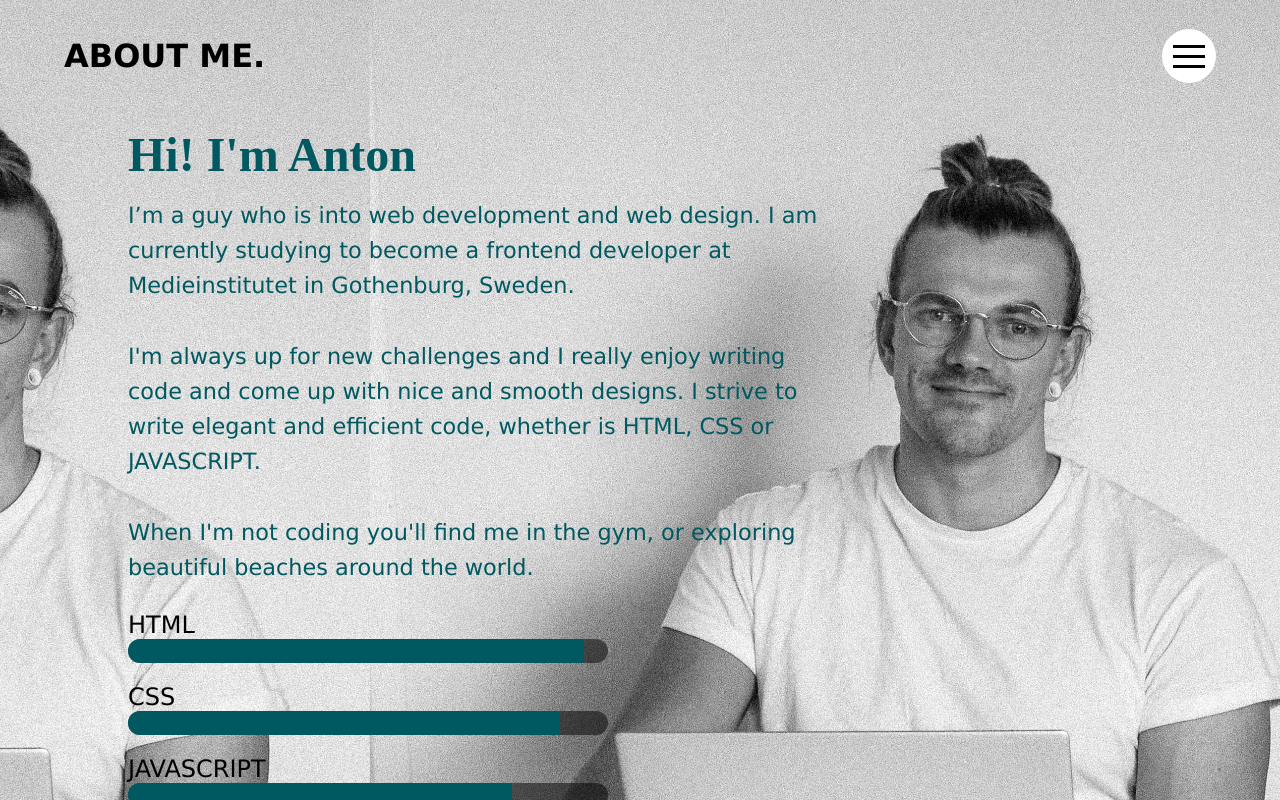
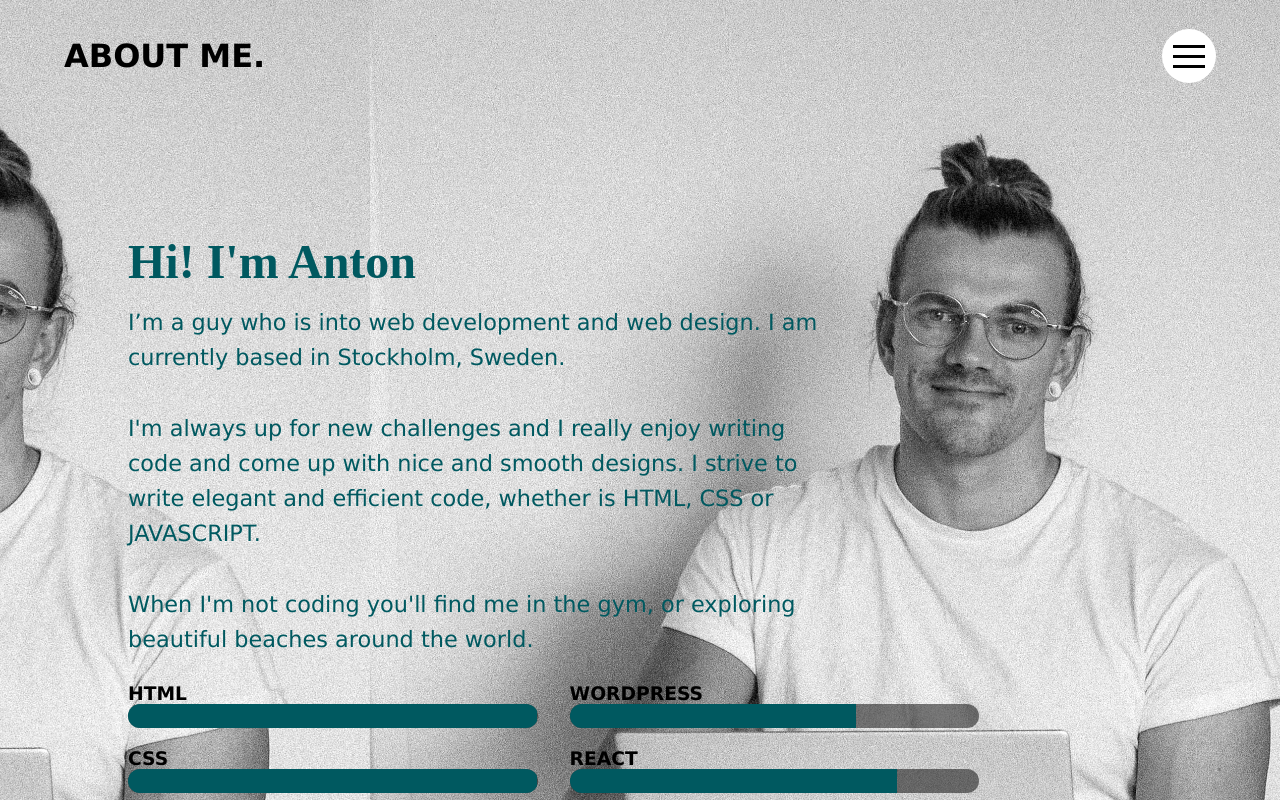
Before and after one commit to antonmaenpaa/react-portfolio, a React (Create React App) app: page /about in a window 1280 px wide. Built offline with nearby package versions, Linux system fonts and the light colour scheme; a web font is replaced by a local one.

Commit message:
about me update

```diff
--- a/src/pages/About.js
+++ b/src/pages/About.js
@@ -46,6 +46,9 @@
         ".typescript",
         ".next",
         ".node",
+        ".jquery",
+        ".wordpress",
+        ".php",
       ],
       1,
       {
@@ -76,8 +79,7 @@
                 <h2 className="content">Hi! I'm Anton</h2>
                 <p className="about-paragraph" id="mobile-about-p">
                   I’m a guy who is into web development and web design. I am
-                  currently studying to become a frontend developer at
-                  Medieinstitutet in Gothenburg, Sweden. <br />
+                  currently based in Stockholm, Sweden. <br />
                   <br />
                   I'm always up for new challenges and I really enjoy writing
                   code and come up with nice and smooth designs. I strive to
@@ -89,6 +91,7 @@
                 </p>
               </div>
               <div className="skills">
+                <div className="flex column">
                   <li>
                     <h3>HTML</h3>
                     <span className="bar">
@@ -107,6 +110,29 @@
                     <h3>JAVASCRIPT</h3>
                     <span className="bar">
                       <span className="javascript"></span>
+                    </span>
+                  </li>
+
+                  <li>
+                    <h3>JQUERY</h3>
+                    <span className="bar">
+                      <span className="jquery"></span>
+                    </span>
+                  </li>
+
+                  <li>
+                    <h3>PHP</h3>
+                    <span className="bar">
+                      <span className="php"></span>
+                    </span>
+                  </li>
+                </div>
+
+                <div className="flex column">
+                  <li>
+                    <h3>WORDPRESS</h3>
+                    <span className="bar">
+                      <span className="wordpress"></span>
                     </span>
                   </li>
 
@@ -137,6 +163,7 @@
                   </li>
                 </div>
               </div>
+            </div>
             {/* <div className="absolute" id="absolute">
               <img src={me} className="me-img" alt="Anton frontend developer"/>
 
--- a/src/projectsList.js
+++ b/src/projectsList.js
@@ -1,6 +1,4 @@
 import triabygg from './images/triabygg.jpg'
-import numberGuesser from './images/number-guesser.jpg'
-import pearwagon from './images/pearwagon.png'
 
 export const projects = [
     {
@@ -9,19 +7,5 @@
         id: '1',
         href: "https://triabygg.fi",
         img: triabygg,
-    },
-    {
-        title: 'Number-guesser game',
-        description: 'School project',
-        id: '1',
-        href: "https://antonmaenpaa.github.io/quiz-app/login.html",
-        img: numberGuesser,
-    },
-    {
-        title: 'Pear Wagon desktop game',
-        description: 'This is a school Project. The task was to create a game using canvas. Go try it out, can you beat my highscore of 2300 ?',
-        id: '1',
-        href: "https://pear-wagon.netlify.app/",
-        img: pearwagon,
     }
 ]
--- a/src/style/about.css
+++ b/src/style/about.css
@@ -49,17 +49,25 @@
 }
 
 .skills {
-  width: 30%;
+  width: 100%;
   height: 100%;
   display: flex;
-  justify-content: center;
-  flex-direction: column;
   color: black;
   padding-bottom: 3rem;
 }
 
-.skills li {
+.skills > div li {
   margin: 10px 0;
+  list-style: none;
+}
+
+.skills > div:first-child {
+  margin-right: 2rem;
+  width: 40%;
+}
+.skills > div:nth-child(2) {
+  /* margin-right: 2rem; */
+  width: 40%;
 }
 
 .bar {
@@ -68,7 +76,7 @@
   height: 1.5rem;
   border-radius: 34px;
   overflow: hidden;
-  width: 30rem;
+  /* width: 30rem; */
 }
 
 .bar span {
@@ -78,15 +86,15 @@
 }
 
 .html {
-  width: 95%;
+  width: 100%;
 }
 
 .css {
-  width: 90%;
+  width: 100%;
 }
 
 .javascript {
-  width: 80%;
+  width: 90%;
 }
 
 .react {
@@ -97,8 +105,17 @@
   width: 70%;
 }
 .next {
-  width: 60%;
+  width: 70%;
 }
 .node {
-  width: 65%;
+  width: 70%;
 }
+.php {
+  width: 70%;
+}
+.jquery {
+  width: 80%;
+}
+.wordpress {
+  width: 70%;
+}
--- a/src/style/mobile.css
+++ b/src/style/mobile.css
@@ -62,6 +62,14 @@
 
   .container > .aboutme-container {
     margin-top: 35rem;
+  }
+
+  .skills{
+    flex-direction: column;
+  }
+
+  .skills > div:first-child {
+    margin-right: 0rem !important;
   }
 
   .skills > li > .bar {
```
Also changed, not shown: src/images/number-guesser.jpg (deleted), src/images/pearwagon.png (deleted). Lines whose indentation alone changed are shown as unchanged.
